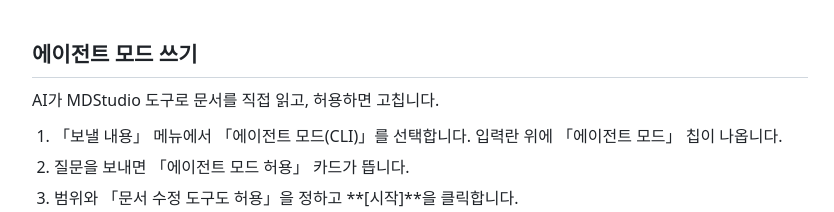
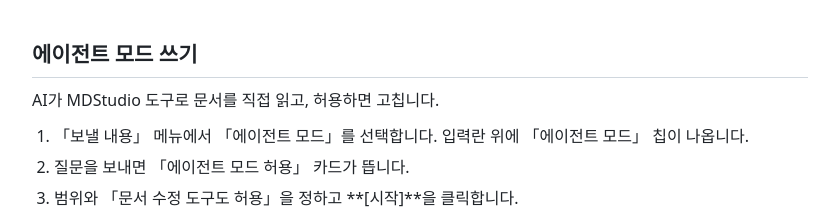
Before and after one commit to civilian7/mdstudio, a plain HTML site: page guide/40-ai.html in a window 1280 px wide. Shown: the part 2320-2532 px from the top of the page, without its empty margins (336-1170 px from the left). Drawn offline with Linux system fonts and the light colour scheme.

Commit message:
설명서 40-ai 정정 반영

```diff
--- a/guide/40-ai.html
+++ b/guide/40-ai.html
@@ -118,7 +118,7 @@
 <h2 id="에이전트-모드-쓰기">에이전트 모드 쓰기</h2>
 <p>AI가 MDStudio 도구로 문서를 직접 읽고, 허용하면 고칩니다.</p>
 <ol type="1">
-<li>「보낼 내용」 메뉴에서 「에이전트 모드(CLI)」를 선택합니다. 입력란 위에 「에이전트 모드」 칩이 나옵니다.</li>
+<li>「보낼 내용」 메뉴에서 「에이전트 모드」를 선택합니다. 입력란 위에 「에이전트 모드」 칩이 나옵니다.</li>
 <li>질문을 보내면 「에이전트 모드 허용」 카드가 뜹니다.</li>
 <li>범위와 「문서 수정 도구도 허용」을 정하고 **[시작]**을 클릭합니다.</li>
 </ol>
```
